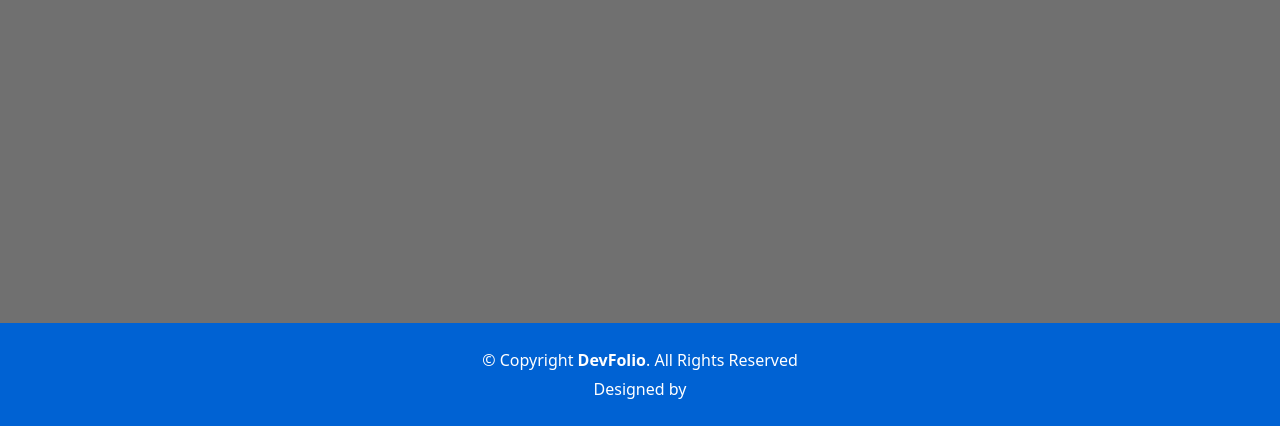
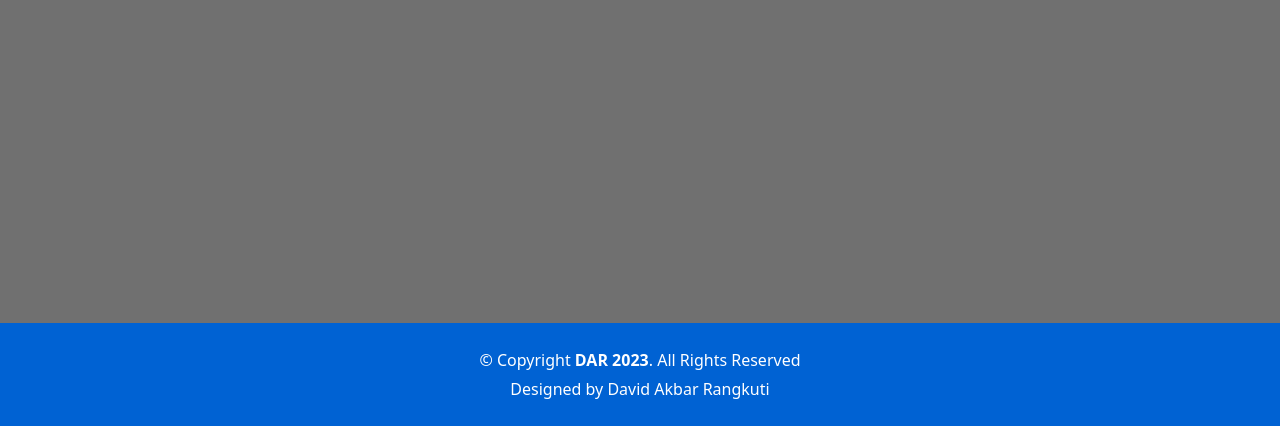
Before and after one commit to abardavid/abardavid, a plain HTML site: page index.html in a window 1280 px wide. Shown: the part 477-903 px from the top of the page. Drawn offline with Linux system fonts and the light colour scheme.

Commit message:
Update index.html

```diff
--- a/index.html
+++ b/index.html
@@ -681,8 +681,8 @@
         <div class="row">
           <div class="col-sm-12">
             <div class="copyright-box">
-              <p class="copyright">&copy; Copyright <strong>DevFolio</strong>. All Rights Reserved</p>
-              <div class="credits">Designed by <a href=""></a></div>
+              <p class="copyright">&copy; Copyright <strong>DAR 2023</strong>. All Rights Reserved</p>
+              <div class="credits">Designed by <a href="https://www.instagram.com/abardavid_/">David Akbar Rangkuti</a></div>
             </div>
           </div>
         </div>
```
